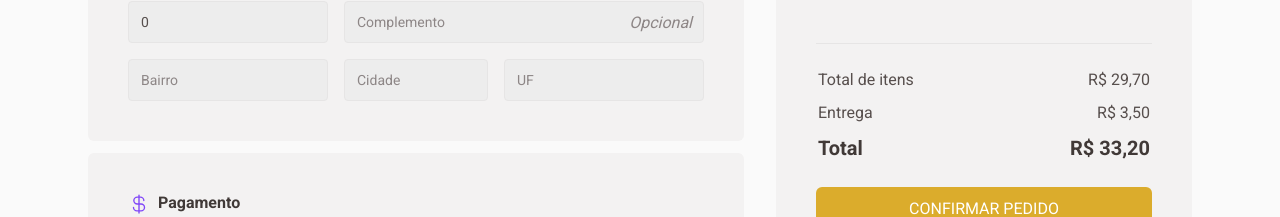
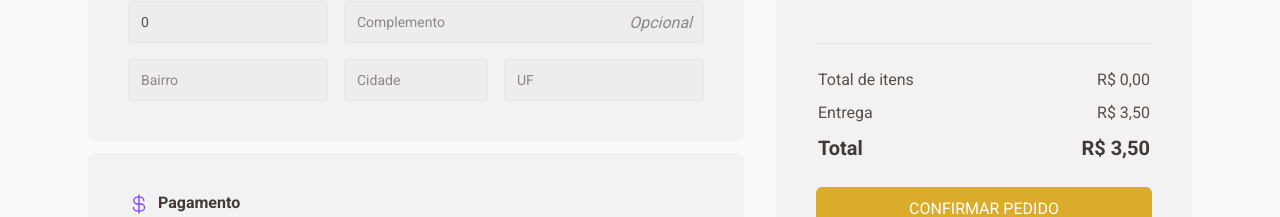
Before and after one commit to josee-fernandes/02-coffee-delivery, a React (Vite) app: page /checkout in a window 1280 px wide. Shown: the part 416-633 px from the top of the page. Built offline with nearby package versions, Linux system fonts and the light colour scheme.

Commit message:
Calc prices with reduce + format currency

```diff
--- a/src/contexts/CartContext.tsx
+++ b/src/contexts/CartContext.tsx
@@ -274,6 +274,7 @@ interface CartCoffee {
   id: string
   type: CoffeeKeyType
   amount: number
+  price: number
 }
 
 interface CartContextType {
@@ -304,10 +305,21 @@ export function CartContextProvider({ children }: CartContextProviderProps) {
       setCart((oldCart) => {
         if (oldCart.find((oldCartCoffee) => oldCartCoffee.id === cartCoffee.id))
           return oldCart.map((oldCartCoffee) =>
-            oldCartCoffee.id === cartCoffee.id ? cartCoffee : oldCartCoffee,
+            oldCartCoffee.id === cartCoffee.id
+              ? {
+                  ...cartCoffee,
+                  price: cartCoffee.amount * coffees[cartCoffee.type].price,
+                }
+              : oldCartCoffee,
           )
 
-        return [...oldCart, cartCoffee]
+        return [
+          ...oldCart,
+          {
+            ...cartCoffee,
+            price: cartCoffee.amount * coffees[cartCoffee.type].price,
+          },
+        ]
       })
     }
   }
--- a/src/pages/Checkout/components/SelectedCoffeeItem/index.tsx
+++ b/src/pages/Checkout/components/SelectedCoffeeItem/index.tsx
@@ -9,6 +9,7 @@ import {
 } from './styles'
 import { CoffeeType } from '../../../Home/components/CoffeeCard'
 import { CartContext } from '../../../../contexts/CartContext'
+import { formatCurrency } from '../../../../utils/currency'
 
 interface SelectedCoffeeItemProps {
   coffee: CoffeeType
@@ -22,16 +23,28 @@ export function SelectedCoffeeItem({ coffee }: SelectedCoffeeItemProps) {
   const amount = cartCoffee?.amount ?? 0
 
   function increaseAmount() {
-    updateCoffeeAmount({ id: coffee.id, type: coffee.type, amount: amount + 1 })
+    updateCoffeeAmount({
+      ...cartCoffee,
+      id: coffee.id,
+      type: coffee.type,
+      amount: amount + 1,
+    })
   }
 
   function reduceAmount() {
-    updateCoffeeAmount({ id: coffee.id, type: coffee.type, amount: amount - 1 })
+    updateCoffeeAmount({
+      ...cartCoffee,
+      id: coffee.id,
+      type: coffee.type,
+      amount: amount - 1,
+    })
   }
 
   function handleRemoveCoffee() {
     removeCoffee(coffee.id)
   }
+
+  const price = formatCurrency(cartCoffee.price)
 
   return (
     <SelectedCoffeeItemContainer>
@@ -39,7 +52,7 @@ export function SelectedCoffeeItem({ coffee }: SelectedCoffeeItemProps) {
       <div>
         <SelectedCoffeeItemInfo>
           <p>{coffee.name}</p>
-          <strong>R$ {coffee.price}</strong>
+          <strong>{price}</strong>
         </SelectedCoffeeItemInfo>
         <SelectedCoffeeItemActions>
           <AmountCounter
--- a/src/pages/Checkout/index.tsx
+++ b/src/pages/Checkout/index.tsx
@@ -26,6 +26,7 @@ import { SelectedCoffeeItem } from './components/SelectedCoffeeItem'
 import { NavLink } from 'react-router-dom'
 import { useContext } from 'react'
 import { CartContext, coffees } from '../../contexts/CartContext'
+import { formatCurrency } from '../../utils/currency'
 
 const paymentMethodEnum = z.enum(['creditCard', 'debitCard', 'money'])
 
@@ -80,6 +81,16 @@ export function Checkout() {
   const complement = watch('complement')
   const isComplementTyped =
     typeof complement === 'string' && complement.length > 0
+
+  const coffeeTotal = cart.reduce((previous, obj) => {
+    return previous + obj.price
+  }, 0)
+  const deliveryValue = 3.5
+  const total = coffeeTotal + deliveryValue
+
+  const coffeeTotalFormatted = formatCurrency(coffeeTotal)
+  const deliveryValueFormatted = formatCurrency(deliveryValue)
+  const totalFormatted = formatCurrency(total)
 
   return (
     <CheckoutContainer>
@@ -227,18 +238,18 @@ export function Checkout() {
                   <tbody>
                     <tr>
                       <td>Total de itens</td>
-                      <td>R$ 29,70</td>
+                      <td>{coffeeTotalFormatted}</td>
                     </tr>
                     <tr>
                       <td>Entrega</td>
-                      <td>R$ 3,50</td>
+                      <td>{deliveryValueFormatted}</td>
                     </tr>
                     <tr>
                       <td>
                         <strong>Total</strong>
                       </td>
                       <td>
-                        <strong>R$ 33,20</strong>
+                        <strong>{totalFormatted}</strong>
                       </td>
                     </tr>
                   </tbody>
--- a/src/pages/Home/components/CoffeeCard/index.tsx
+++ b/src/pages/Home/components/CoffeeCard/index.tsx
@@ -12,6 +12,8 @@ import {
 
 import { AmountCounter } from '../../../../components/AmountCounter'
 import { CartContext, CoffeeKeyType } from '../../../../contexts/CartContext'
+import { formatCurrency } from '../../../../utils/currency'
+// import { formatCurrency } from '../../../../utils/currency'
 
 export interface CoffeeType {
   id: string
@@ -35,12 +37,24 @@ export function CoffeeCard({ coffee }: CoffeeCardProps) {
   const amount = cartCoffee?.amount ?? 0
 
   function increaseAmount() {
-    updateCoffeeAmount({ id: coffee.id, type: coffee.type, amount: amount + 1 })
+    updateCoffeeAmount({
+      ...cartCoffee,
+      id: coffee.id,
+      type: coffee.type,
+      amount: amount + 1,
+    })
   }
 
   function reduceAmount() {
-    updateCoffeeAmount({ id: coffee.id, type: coffee.type, amount: amount - 1 })
+    updateCoffeeAmount({
+      ...cartCoffee,
+      id: coffee.id,
+      type: coffee.type,
+      amount: amount - 1,
+    })
   }
+
+  const price = formatCurrency(coffee.price, false)
 
   return (
     <CardContainer>
@@ -60,7 +74,7 @@ export function CoffeeCard({ coffee }: CoffeeCardProps) {
 
       <BuyInfo>
         <span>
-          R$ <strong>{coffee.price}</strong>
+          R$ <strong>{price}</strong>
         </span>
 
         <Actions>
--- /dev/null
+++ b/src/utils/currency.ts
@@ -0,0 +1,17 @@
+export function formatCurrency(value: number, withSymbol = true) {
+  if (withSymbol)
+    return new Intl.NumberFormat('pt-BR', {
+      style: 'currency',
+      currency: 'BRL',
+    }).format(value)
+
+  return new Intl.NumberFormat('pt-BR', {
+    style: 'currency',
+    currency: 'BRL',
+  })
+    .formatToParts(value)
+    .map((part) =>
+      part.type !== 'literal' && part.type !== 'currency' ? part.value : '',
+    )
+    .join('')
+}
```
